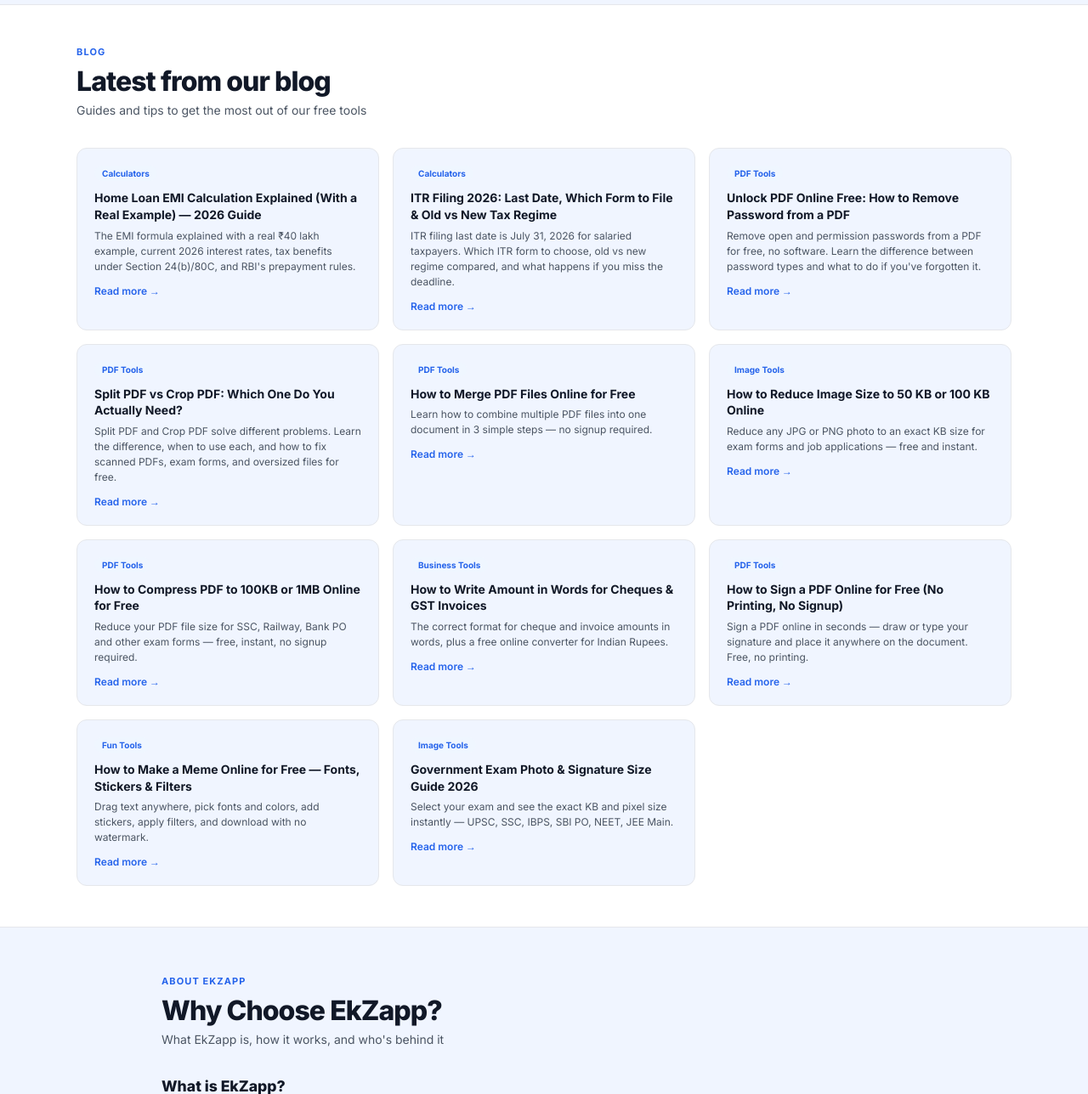
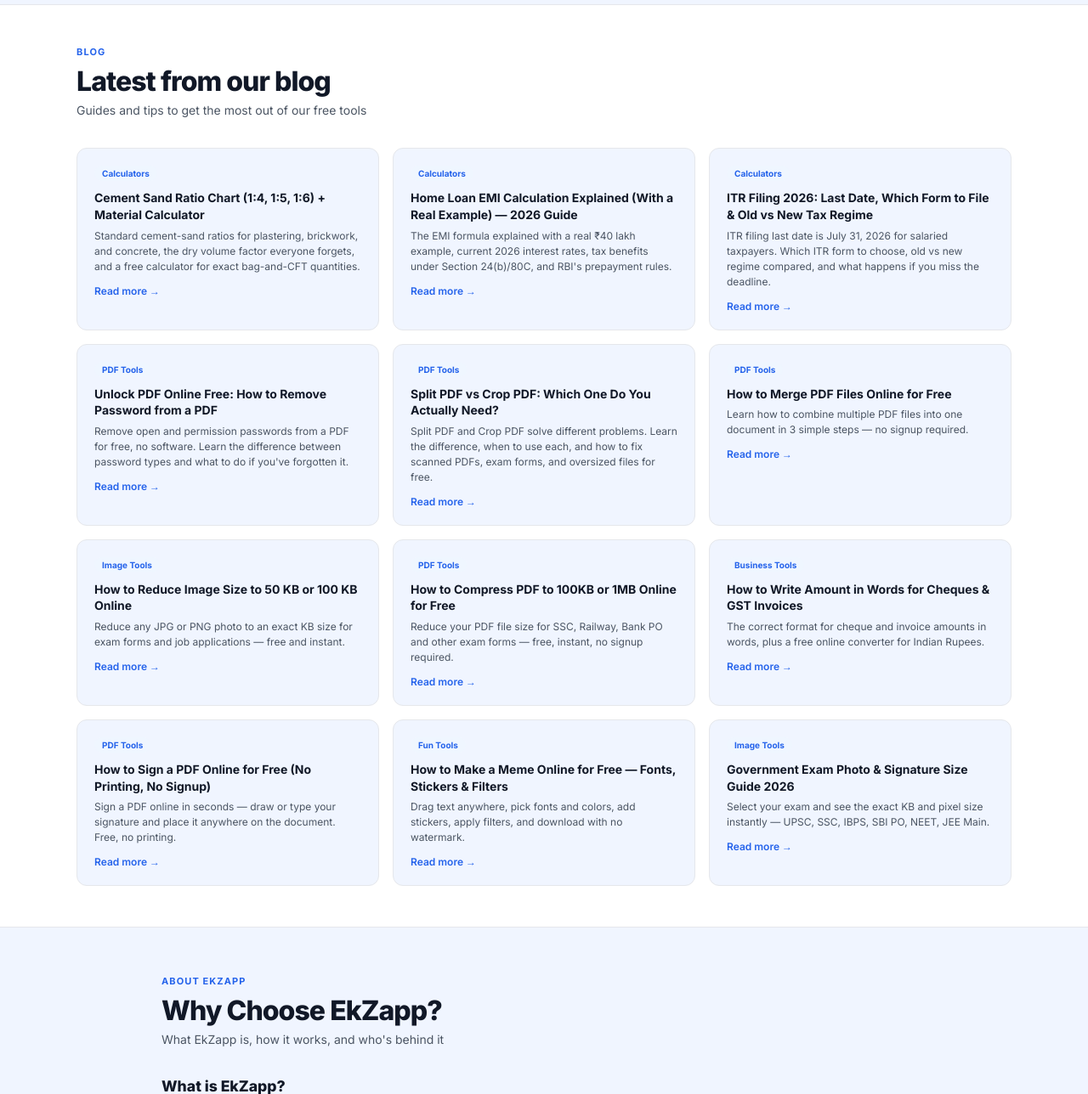
Before and after one commit to Ekramul36/ektools, a Flask app: page / in a window 1280 px wide. Shown: the part 3695-4983 px from the top of the page at 85% size. Run offline with Flask 3, Linux system fonts and the light colour scheme; some libraries are stand-ins or nearby versions.

Commit message:
Add cement-sand ratio blog post with calculator and homepage links

```diff
--- a/app.py
+++ b/app.py
@@ -99,6 +99,7 @@ LASTMOD_OVERRIDES = {
     '/blog/home-loan-emi-calculation-explained': '2026-07-19',
     '/cft-calculator': '2026-07-19',
     '/sand-calculator': '2026-07-19',
+    '/blog/cement-sand-ratio-material-estimation-guide': '2026-07-20',
 }
 
 
@@ -182,6 +183,7 @@ def sitemap():
         ('/blog/unlock-pdf-remove-password-online-free', '0.7', 'monthly'),
         ('/blog/itr-filing-2026-last-date-old-vs-new-tax-regime', '0.7', 'monthly'),
         ('/blog/home-loan-emi-calculation-explained', '0.7', 'monthly'),
+        ('/blog/cement-sand-ratio-material-estimation-guide', '0.7', 'monthly'),
         ('/author/ekramul-hoque', '0.5', 'monthly'),
     ]
     xml = ['<?xml version="1.0" encoding="UTF-8"?>',
@@ -1942,6 +1944,13 @@ BLOG_POSTS = [
     "excerpt": "The EMI formula explained with a real ₹40 lakh example, current 2026 interest rates, tax benefits under Section 24(b)/80C, and RBI's prepayment rules.",
     "category": "Calculators",
     "date": "July 19, 2026"
+    },
+    {
+    "slug": "cement-sand-ratio-material-estimation-guide",
+    "title": "Cement Sand Ratio Chart (1:4, 1:5, 1:6) + Material Calculator",
+    "excerpt": "Standard cement-sand ratios for plastering, brickwork, and concrete, the dry volume factor everyone forgets, and a free calculator for exact bag-and-CFT quantities.",
+    "category": "Calculators",
+    "date": "July 19, 2026"
     }
     # Add more posts here as dicts, e.g.:
     # {
@@ -2005,6 +2014,10 @@ def author_ekramul_hoque():
 def blog_home_loan_emi():
     return render_template("blog_post_home_loan_emi.html")
 
+@app.route("/blog/cement-sand-ratio-material-estimation-guide")
+def blog_cement_sand_ratio_guide():
+    return render_template("blog_post_cement_sand_ratio_guide.html")
+
 # NOTE: as you add more blog posts, add a matching @app.route("/blog/<slug>")
 # function for each new HTML file, the same way as blog_merge_pdf() above.
 # Also remember to add the new URL to the sitemap() function above, and
--- a/templates/index.html
+++ b/templates/index.html
@@ -612,6 +612,12 @@ footer{background:#1F2937;padding:36px 20px 20px}
     <h2 class="sec-title" id="blog-title">Latest from our blog</h2>
     <p class="sec-sub">Guides and tips to get the most out of our free tools</p>
     <div class="blog-grid">
+      <a class="blog-card" href="/blog/cement-sand-ratio-material-estimation-guide">
+        <span class="blog-tag">Calculators</span>
+        <h3>Cement Sand Ratio Chart (1:4, 1:5, 1:6) + Material Calculator</h3>
+        <p>Standard cement-sand ratios for plastering, brickwork, and concrete, the dry volume factor everyone forgets, and a free calculator for exact bag-and-CFT quantities.</p>
+        <span class="blog-readmore">Read more →</span>
+      </a>
       <a class="blog-card" href="/blog/home-loan-emi-calculation-explained">
         <span class="blog-tag">Calculators</span>
         <h3>Home Loan EMI Calculation Explained (With a Real Example) — 2026 Guide</h3>
```
